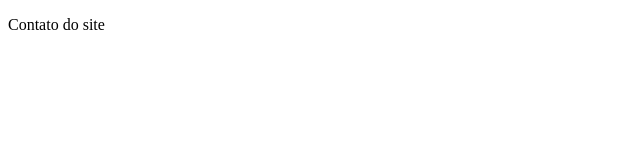
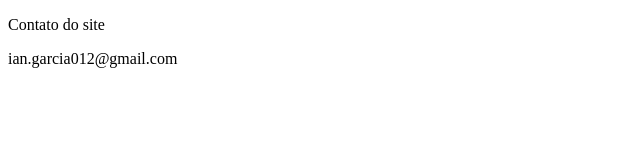
Before and after one commit to allc0de/github-master, a plain HTML site: page contato.html in a window 1280 px wide. Shown: the whole page, without its empty margins (0-640 px from the left). Drawn offline with Linux system fonts and the light colour scheme.

Commit message:
adicionado email a página de contato fixes #5

```diff
--- a/contato.html
+++ b/contato.html
@@ -8,5 +8,6 @@
 </head>
 <body>
     <p>Contato do site</p>
+    <p>ian.garcia012@gmail.com</p>
 </body>
 </html>
```
